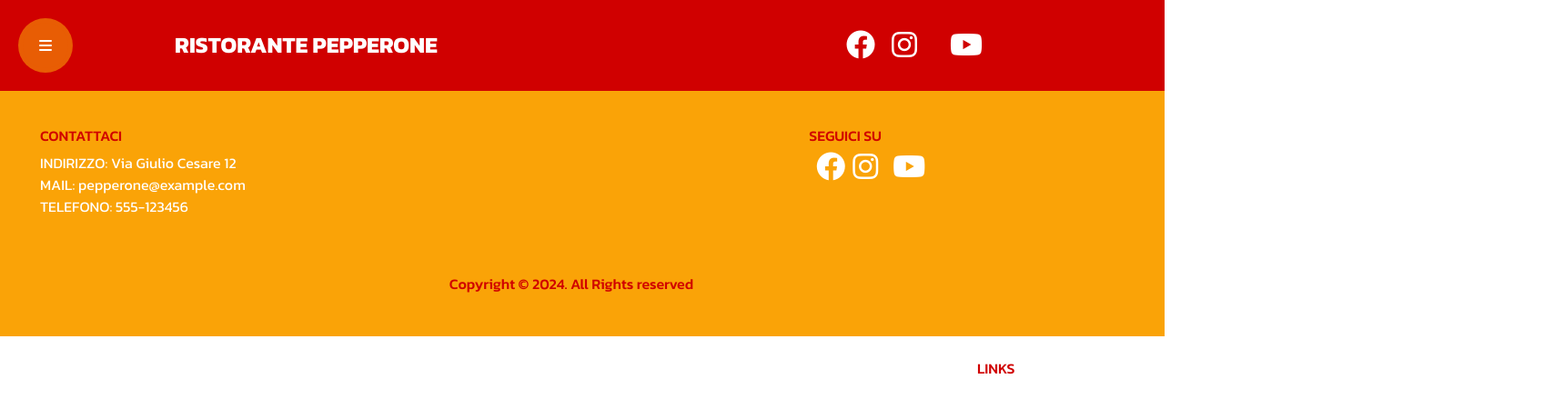
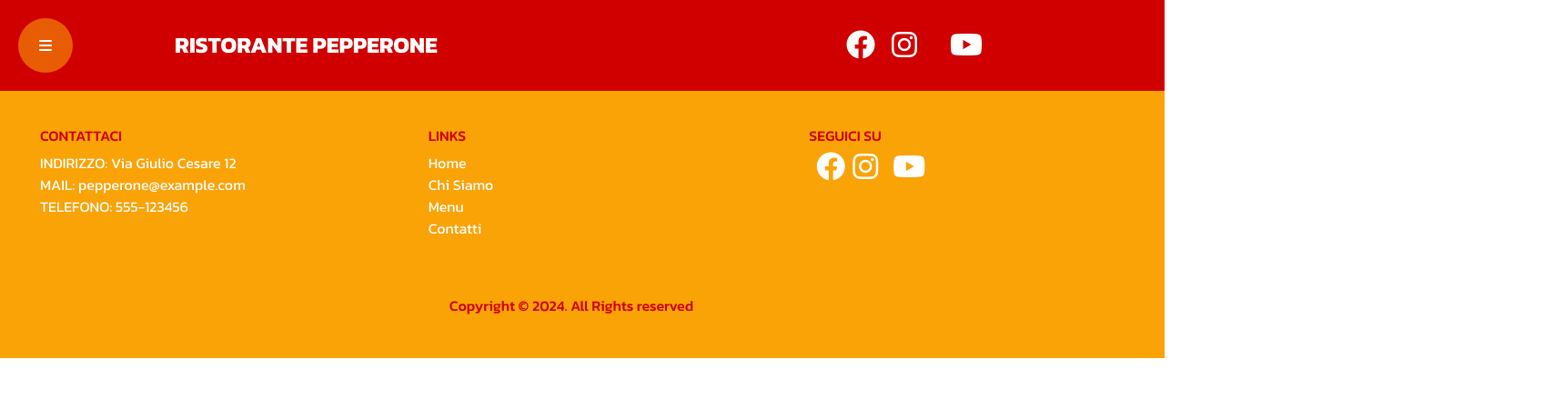
Before and after one commit to albertostizzoli/react-restaurant, a React (Vite) app: page / in a window 1280 px wide. Shown: the top 450 px of the page at 91% size, 1719 px wide, since content can reach past the window. Built offline with nearby package versions, Linux system fonts and the light colour scheme.

Commit message:
other corrections

```diff
--- a/src/components/footer/FooterComponent.jsx
+++ b/src/components/footer/FooterComponent.jsx
@@ -15,7 +15,7 @@ function Footer() {
                     </ul>
                 </div>
                 <div className="col-12 col-md-4">
-                    <ul className="links">
+                    <ul>
                         <li><h6>LINKS</h6></li>
                         <li>Home</li>
                         <li>Chi Siamo</li>
```
